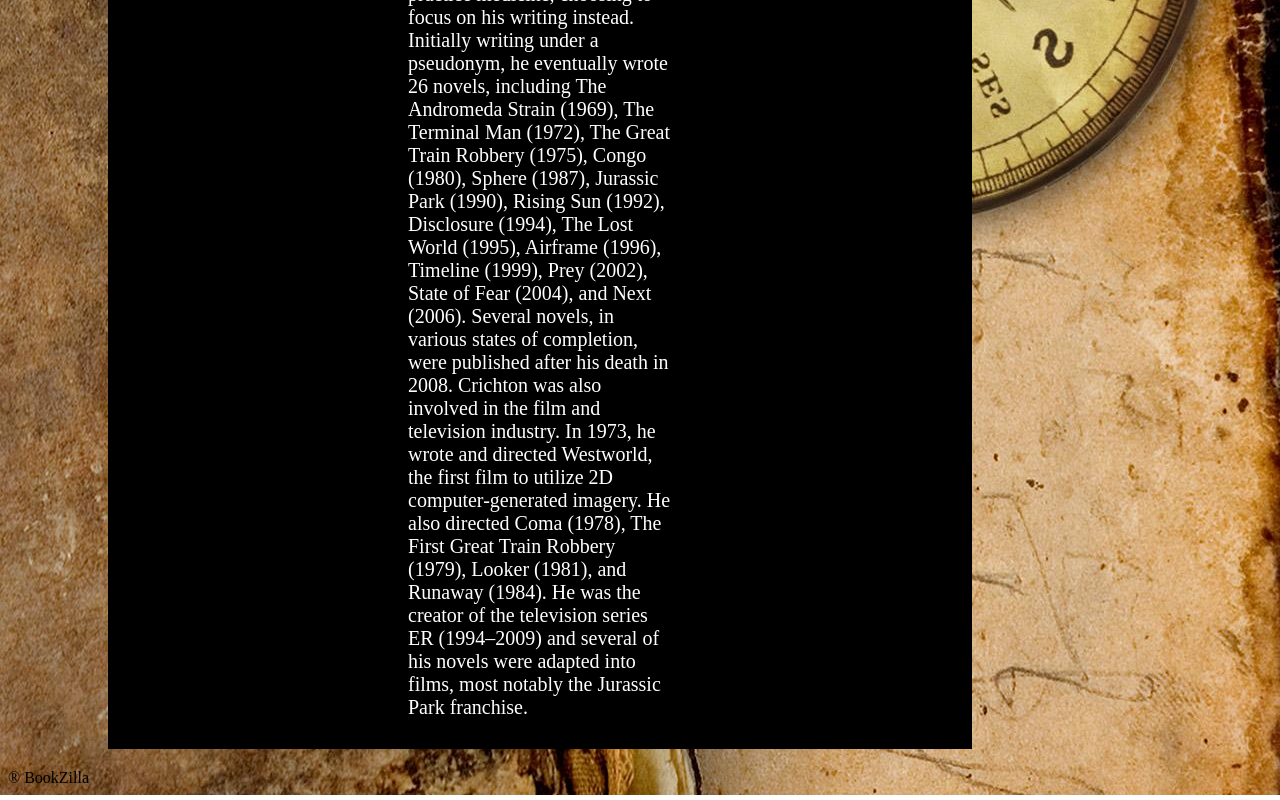
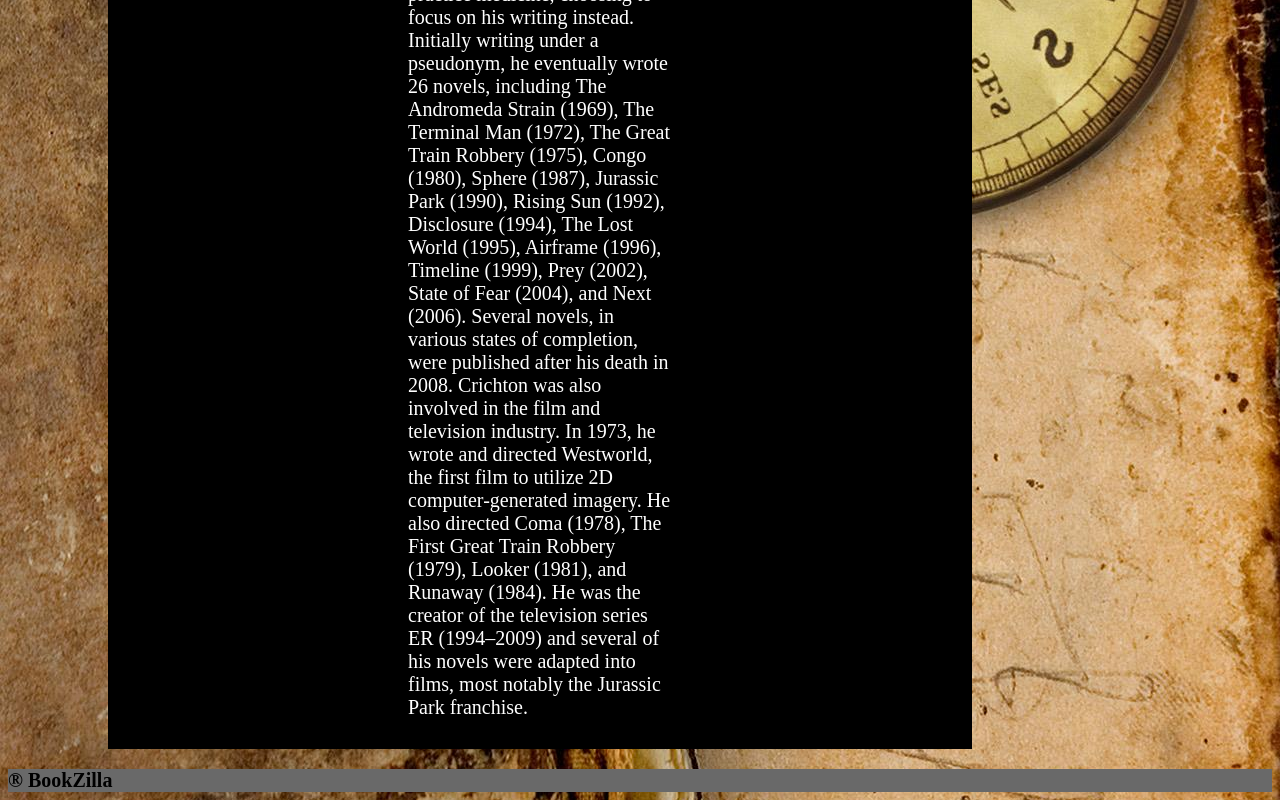
Before and after one commit to Sanchez2047/HTML-Assignment, a plain HTML site: page index.html in a window 1280 px wide. Shown: the part 6754-7554 px from the top of the page. Drawn offline with Linux system fonts and the light colour scheme.

Commit message:
ACTUALLY FINAL

```diff
--- a/styles.css
+++ b/styles.css
@@ -121,3 +121,8 @@ img{
     background-color: darkslategrey;
     z-index: 999;
 }
+footer{
+    background-color:dimgrey;
+    font-size:20px;
+    font-weight: bold;
+}
```
